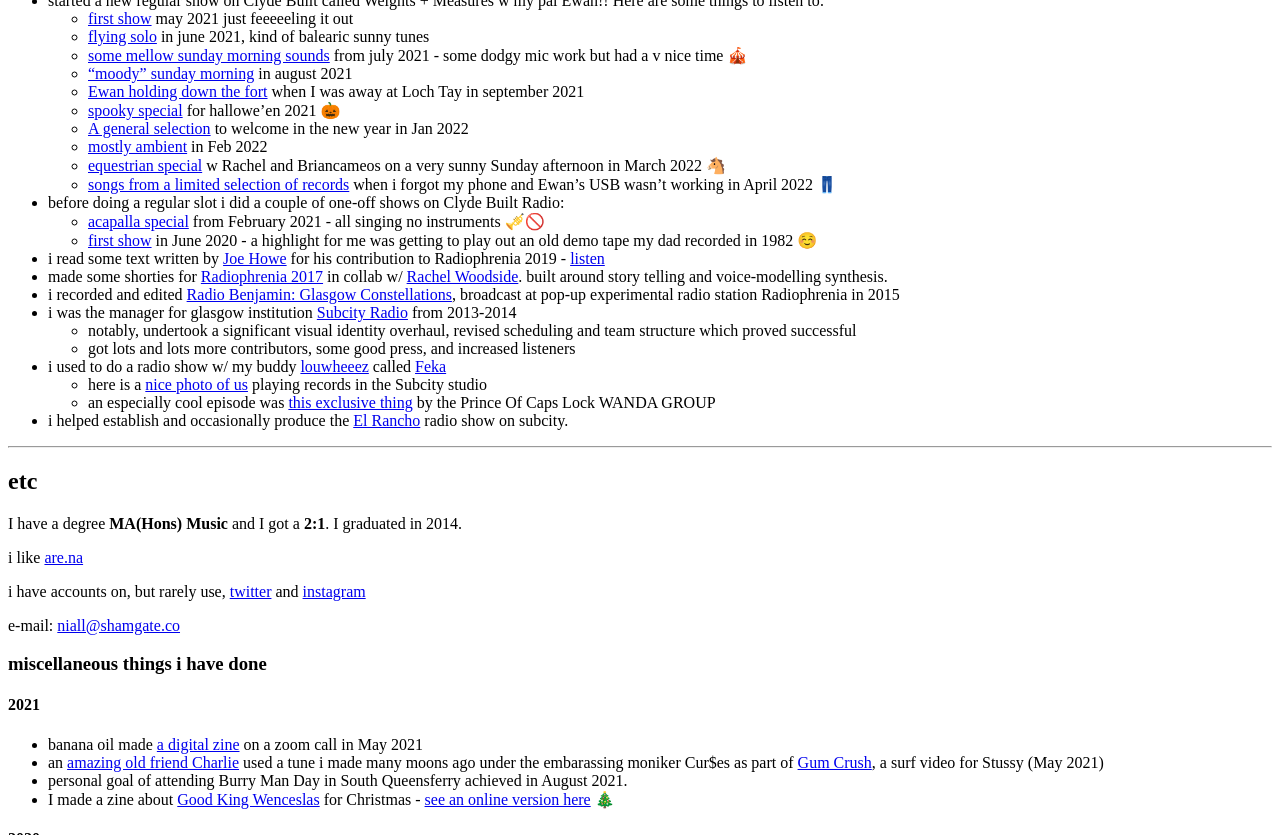
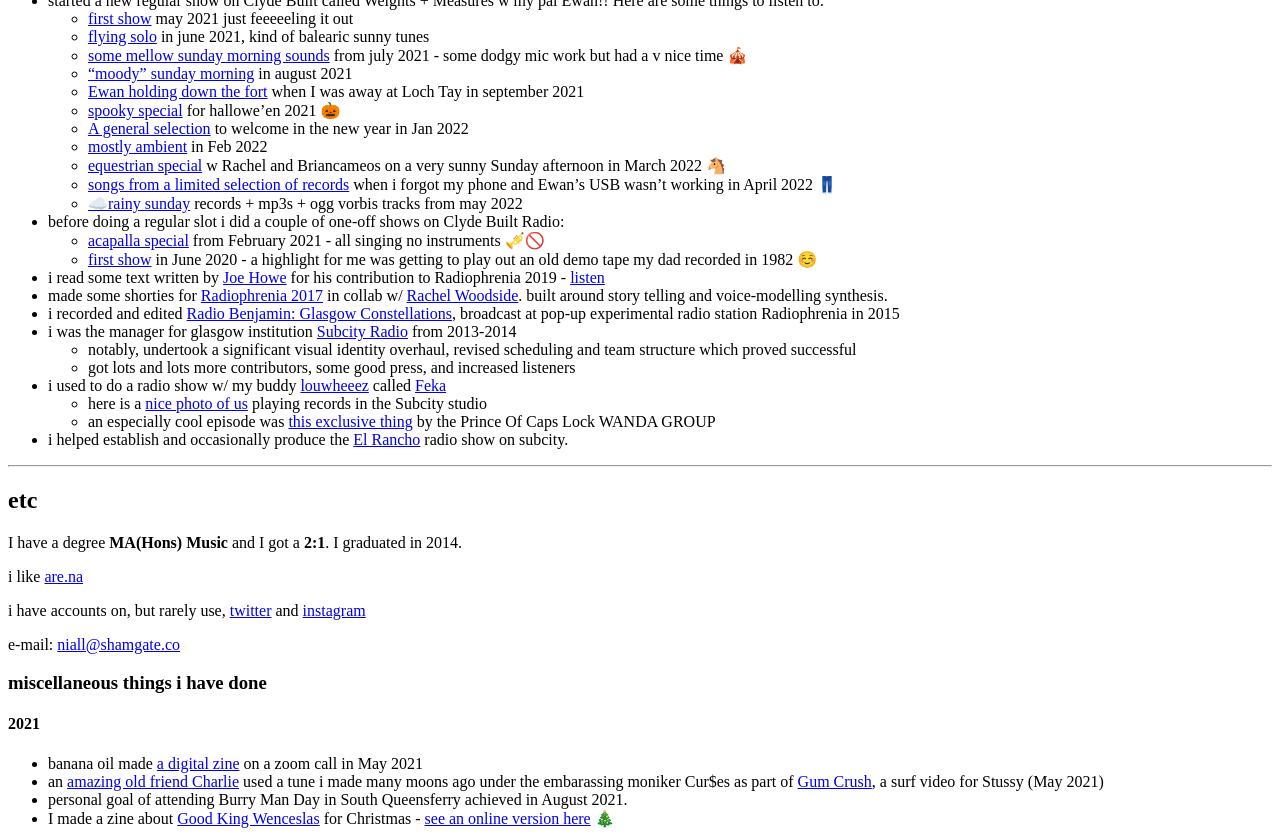
Before and after one commit to kingdomlevel/kingdomlevel.github.io, a Jekyll site: the page built from index.markdown, in a window 1280 px wide and 900 px high, scrolled down 5457 px, cut to the strip 65-900 px from the top of the window. Built offline with Jekyll 4.4.1, drawn with Linux system fonts in a browser that asks for light colours; our own code applies the rules of GitHub Pages for plain Markdown files.

Commit message:
add may 2022 weights and measures

```diff
--- a/index.markdown
+++ b/index.markdown
@@ -132,6 +132,7 @@
   + [mostly ambient](https://soundcloud.com/clydebuiltradio/weights-and-measures-20-2-22) in Feb 2022
   + [equestrian special](https://soundcloud.com/clydebuiltradio/weights-and-measures-20-3-22) w Rachel and Briancameos on a very sunny Sunday afternoon in March 2022 🐴
   + [songs from a limited selection of records](https://soundcloud.com/clydebuiltradio/weights?in=clydebuiltradio/sets/cbr-17422) when i forgot my phone and Ewan's USB wasn't working in April 2022 👖
+  + [☁️rainy sunday](https://soundcloud.com/clydebuiltradio/weights-measures-15-5-22) records + mp3s + ogg vorbis tracks from may 2022
 + before doing a regular slot i did a couple of one-off shows on Clyde Built Radio:
   + [acapalla special](https://soundcloud.com/clydebuiltradio/niall-morris-11221) from February 2021 -  all singing no instruments 🎺🚫
   + [first show](https://soundcloud.com/clydebuiltradio/niall-morris-28-6-20) in June 2020 - a highlight for me was getting to play out an old demo tape my dad recorded in 1982 ☺️
```
